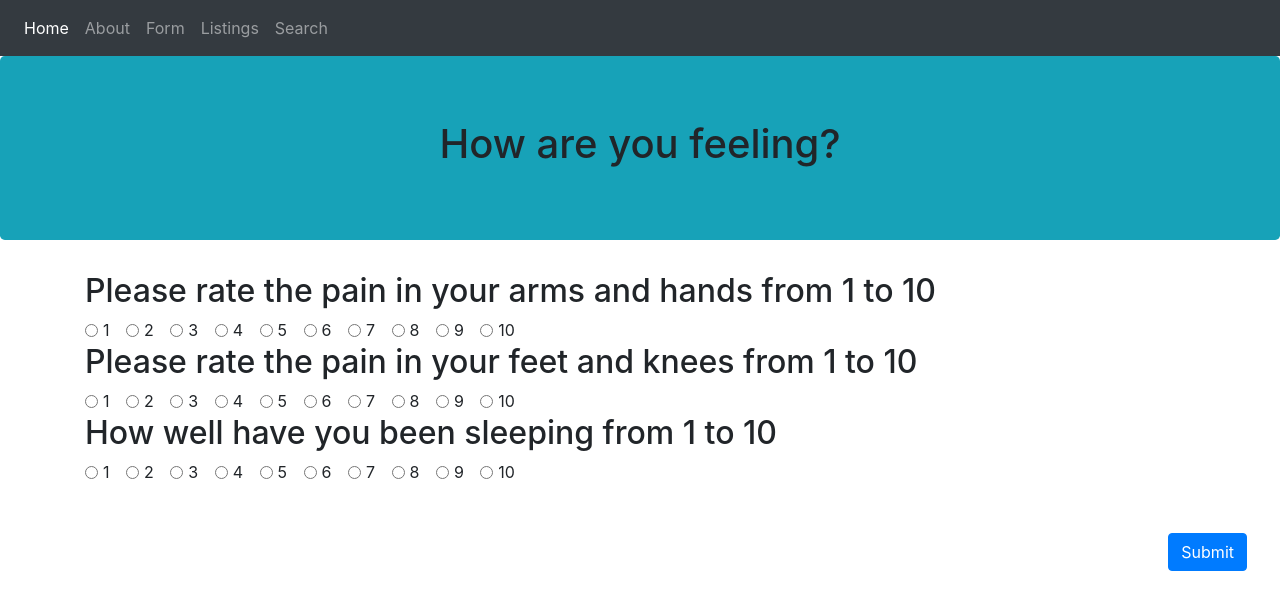
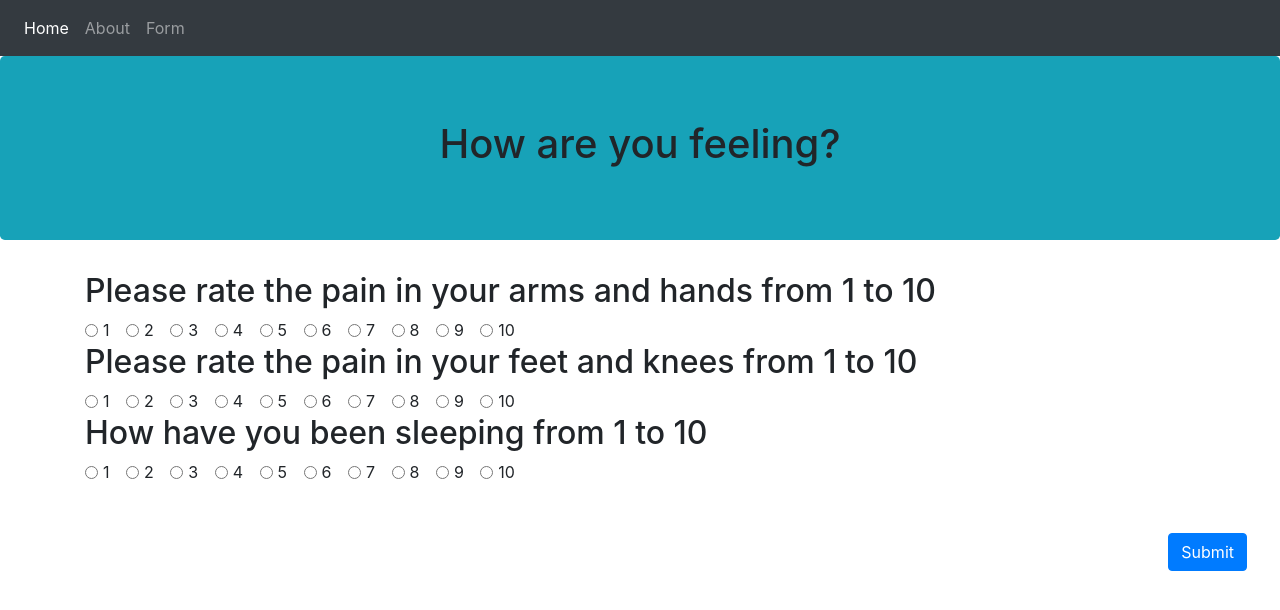
Before and after one commit to danpinto97/HealthTechHack, a Flask app: page /form in a window 1280 px wide. Shown: the top 610 px of the page. Run offline with Flask 2, Linux system fonts and the light colour scheme; some libraries are stand-ins or nearby versions.

Commit message:
Update navbar and form a bit.

```diff
--- a/templates/form.html
+++ b/templates/form.html
@@ -55,96 +55,94 @@
 <body>
       <h2>Please rate the pain in your feet and knees from 1 to 10</h2>
       <div class="form-check form-check-inline">
-        <input class="form-check-input" type="radio" name="inlineRadioOptions2" id="inlineRadio1" value="option1">
-        <label class="form-check-label" for="inlineRadio1">1</label>
+        <input class="form-check-input" type="radio" name="inlineRadioOptions2" id="1inlineRadio1" value="option1">
+        <label class="form-check-label" for="1inlineRadio1">1</label>
       </div>
       <div class="form-check form-check-inline">
-        <input class="form-check-input" type="radio" name="inlineRadioOptions2" id="inlineRadio2" value="option2">
-        <label class="form-check-label" for="inlineRadio2">2</label>
+        <input class="form-check-input" type="radio" name="inlineRadioOptions2" id="1inlineRadio2" value="option2">
+        <label class="form-check-label" for="1inlineRadio2">2</label>
       </div>
       <div class="form-check form-check-inline">
-        <input class="form-check-input" type="radio" name="inlineRadioOptions2" id="inlineRadio3" value="option3">
-        <label class="form-check-label" for="inlineRadio3">3</label>
+        <input class="form-check-input" type="radio" name="inlineRadioOptions2" id="1inlineRadio3" value="option3">
+        <label class="form-check-label" for="1inlineRadio3">3</label>
       </div>
       <div class="form-check form-check-inline">
-        <input class="form-check-input" type="radio" name="inlineRadioOptions2" id="inlineRadio1" value="option1">
-        <label class="form-check-label" for="inlineRadio1">4</label>
+        <input class="form-check-input" type="radio" name="inlineRadioOptions2" id="1inlineRadio4" value="option4">
+        <label class="form-check-label" for="1inlineRadio4">4</label>
       </div>
       <div class="form-check form-check-inline">
-        <input class="form-check-input" type="radio" name="inlineRadioOptions2" id="inlineRadio2" value="option2">
-        <label class="form-check-label" for="inlineRadio2">5</label>
+        <input class="form-check-input" type="radio" name="inlineRadioOptions2" id="1inlineRadio5" value="option5">
+        <label class="form-check-label" for="1inlineRadio5">5</label>
       </div>
       <div class="form-check form-check-inline">
-        <input class="form-check-input" type="radio" name="inlineRadioOptions2" id="inlineRadio3" value="option3">
-        <label class="form-check-label" for="inlineRadio3">6</label>
+        <input class="form-check-input" type="radio" name="inlineRadioOptions2" id="1inlineRadio6" value="option6">
+        <label class="form-check-label" for="1inlineRadio6">6</label>
       </div>
       <div class="form-check form-check-inline">
-        <input class="form-check-input" type="radio" name="inlineRadioOptions2" id="inlineRadio1" value="option1">
-        <label class="form-check-label" for="inlineRadio1">7</label>
+        <input class="form-check-input" type="radio" name="inlineRadioOptions2" id="1inlineRadio7" value="option7">
+        <label class="form-check-label" for="1inlineRadio7">7</label>
       </div>
       <div class="form-check form-check-inline">
-        <input class="form-check-input" type="radio" name="inlineRadioOptions2" id="inlineRadio2" value="option2">
-        <label class="form-check-label" for="inlineRadio2">8</label>
+        <input class="form-check-input" type="radio" name="inlineRadioOptions2" id="1inlineRadio8" value="option8">
+        <label class="form-check-label" for="1inlineRadio8">8</label>
       </div>
       <div class="form-check form-check-inline">
-        <input class="form-check-input" type="radio" name="inlineRadioOptions2" id="inlineRadio3" value="option3">
-        <label class="form-check-label" for="inlineRadio3">9</label>
+        <input class="form-check-input" type="radio" name="inlineRadioOptions2" id="1inlineRadio9" value="option9">
+        <label class="form-check-label" for="1inlineRadio9">9</label>
       </div>
       <div class="form-check form-check-inline">
-        <input class="form-check-input" type="radio" name="inlineRadioOptions2" id="inlineRadio1" value="option1">
-        <label class="form-check-label" for="inlineRadio1">10</label>
+        <input class="form-check-input" type="radio" name="inlineRadioOptions2" id="1inlineRadio10" value="option10">
+        <label class="form-check-label" for="1inlineRadio10">10</label>
+      </div>
+</div>
+
+<div class="container">
+<body>
+      <h2>How have you been sleeping from 1 to 10</h2>
+      <div class="form-check form-check-inline">
+        <input class="form-check-input" type="radio" name="inlineRadioOptions3" id="1inlineRadio1" value="option1">
+        <label class="form-check-label" for="1inlineRadio1">1</label>
+      </div>
+      <div class="form-check form-check-inline">
+        <input class="form-check-input" type="radio" name="inlineRadioOptions3" id="1inlineRadio2" value="option2">
+        <label class="form-check-label" for="1inlineRadio2">2</label>
+      </div>
+      <div class="form-check form-check-inline">
+        <input class="form-check-input" type="radio" name="inlineRadioOptions3" id="1inlineRadio3" value="option3">
+        <label class="form-check-label" for="1inlineRadio3">3</label>
+      </div>
+      <div class="form-check form-check-inline">
+        <input class="form-check-input" type="radio" name="inlineRadioOptions3" id="1inlineRadio4" value="option4">
+        <label class="form-check-label" for="1inlineRadio4">4</label>
+      </div>
+      <div class="form-check form-check-inline">
+        <input class="form-check-input" type="radio" name="inlineRadioOptions3" id="1inlineRadio5" value="option5">
+        <label class="form-check-label" for="1inlineRadio5">5</label>
+      </div>
+      <div class="form-check form-check-inline">
+        <input class="form-check-input" type="radio" name="inlineRadioOptions3" id="1inlineRadio6" value="option6">
+        <label class="form-check-label" for="1inlineRadio6">6</label>
+      </div>
+      <div class="form-check form-check-inline">
+        <input class="form-check-input" type="radio" name="inlineRadioOptions3" id="1inlineRadio7" value="option7">
+        <label class="form-check-label" for="1inlineRadio7">7</label>
+      </div>
+      <div class="form-check form-check-inline">
+        <input class="form-check-input" type="radio" name="inlineRadioOptions3" id="1inlineRadio8" value="option8">
+        <label class="form-check-label" for="1inlineRadio8">8</label>
+      </div>
+      <div class="form-check form-check-inline">
+        <input class="form-check-input" type="radio" name="inlineRadioOptions3" id="1inlineRadio9" value="option9">
+        <label class="form-check-label" for="1inlineRadio9">9</label>
+      </div>
+      <div class="form-check form-check-inline">
+        <input class="form-check-input" type="radio" name="inlineRadioOptions3" id="1inlineRadio10" value="option10">
+        <label class="form-check-label" for="1inlineRadio10">10</label>
       </div>
 </div>
 
 
-<div class="container">
-<body>
-      <h2>How well have you been sleeping from 1 to 10</h2>
-      <div class="form-check form-check-inline">
-        <input class="form-check-input" type="radio" name="inlineRadioOptions" id="inlineRadio1" value="option1">
-        <label class="form-check-label" for="inlineRadio1">1</label>
-      </div>
-      <div class="form-check form-check-inline">
-        <input class="form-check-input" type="radio" name="inlineRadioOptions" id="inlineRadio2" value="option2">
-        <label class="form-check-label" for="inlineRadio2">2</label>
-      </div>
-      <div class="form-check form-check-inline">
-        <input class="form-check-input" type="radio" name="inlineRadioOptions" id="inlineRadio3" value="option3">
-        <label class="form-check-label" for="inlineRadio3">3</label>
-      </div>
-      <div class="form-check form-check-inline">
-        <input class="form-check-input" type="radio" name="inlineRadioOptions" id="inlineRadio1" value="option1">
-        <label class="form-check-label" for="inlineRadio1">4</label>
-      </div>
-      <div class="form-check form-check-inline">
-        <input class="form-check-input" type="radio" name="inlineRadioOptions" id="inlineRadio2" value="option2">
-        <label class="form-check-label" for="inlineRadio2">5</label>
-      </div>
-      <div class="form-check form-check-inline">
-        <input class="form-check-input" type="radio" name="inlineRadioOptions" id="inlineRadio3" value="option3">
-        <label class="form-check-label" for="inlineRadio3">6</label>
-      </div>
-      <div class="form-check form-check-inline">
-        <input class="form-check-input" type="radio" name="inlineRadioOptions" id="inlineRadio1" value="option1">
-        <label class="form-check-label" for="inlineRadio1">7</label>
-      </div>
-      <div class="form-check form-check-inline">
-        <input class="form-check-input" type="radio" name="inlineRadioOptions" id="inlineRadio2" value="option2">
-        <label class="form-check-label" for="inlineRadio2">8</label>
-      </div>
-      <div class="form-check form-check-inline">
-        <input class="form-check-input" type="radio" name="inlineRadioOptions" id="inlineRadio3" value="option3">
-        <label class="form-check-label" for="inlineRadio3">9</label>
-      </div>
-      <div class="form-check form-check-inline">
-        <input class="form-check-input" type="radio" name="inlineRadioOptions" id="inlineRadio1" value="option1">
-        <label class="form-check-label" for="inlineRadio1">10</label>
-      </div>
-</div>
-
-
-
 <div class="row float-md-right p-5">
   <button type="submit" class="btn btn-primary">Submit</button>
-
+</div>
 {% endblock %}
--- a/templates/includes/_navbar.html
+++ b/templates/includes/_navbar.html
@@ -14,12 +14,6 @@
       <li class="nav-item">
         <a class="nav-link" href="/form">Form</a>
       </li>
-      <li class="nav-item">
-        <a class="nav-link" href="/listings">Listings</a>
-      </li>
-        <li class="nav-item">
-        <a class="nav-link" href="/search">Search</a>
-      </li>
     </ul>
   </div>
 </nav>
```
